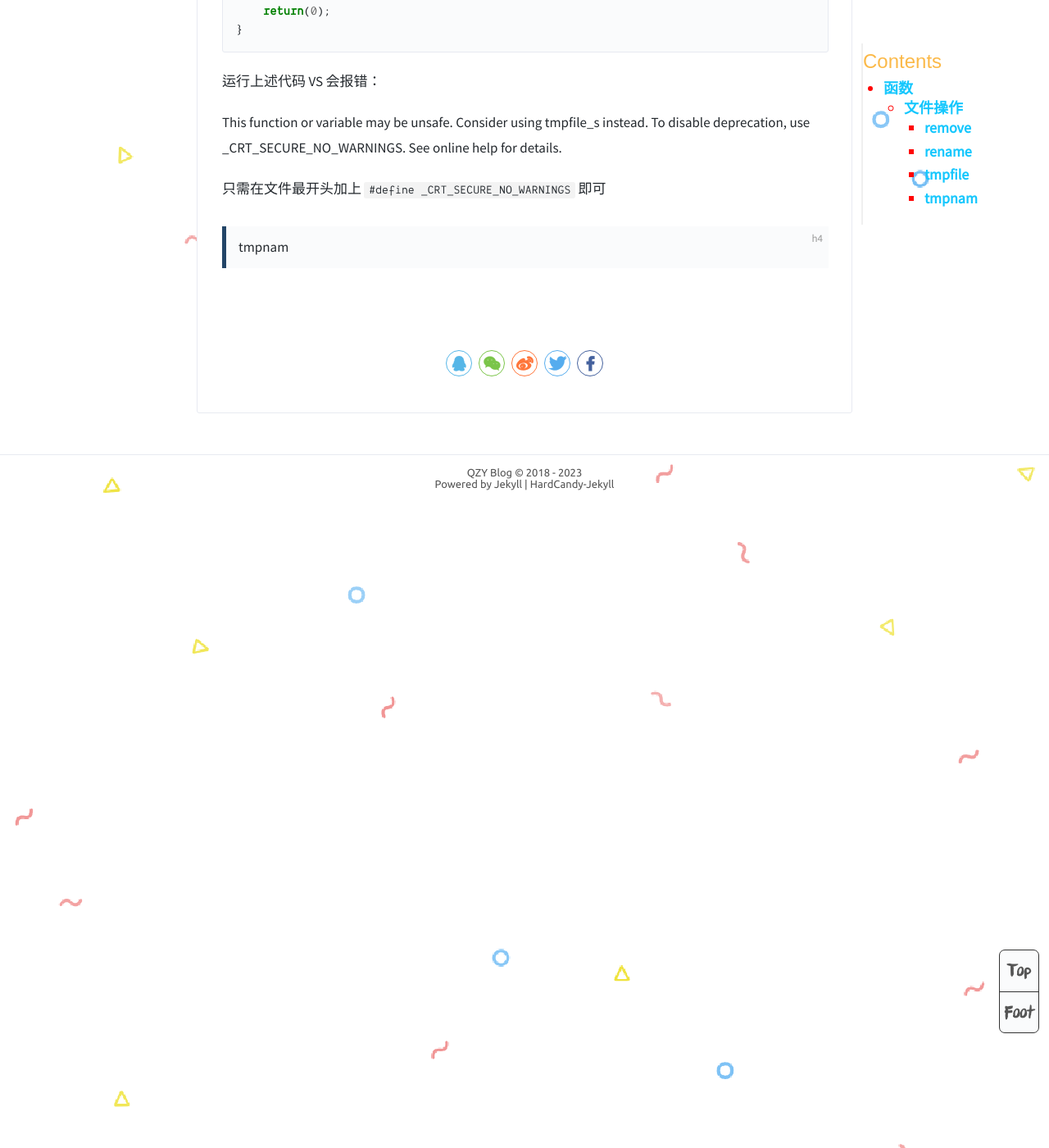
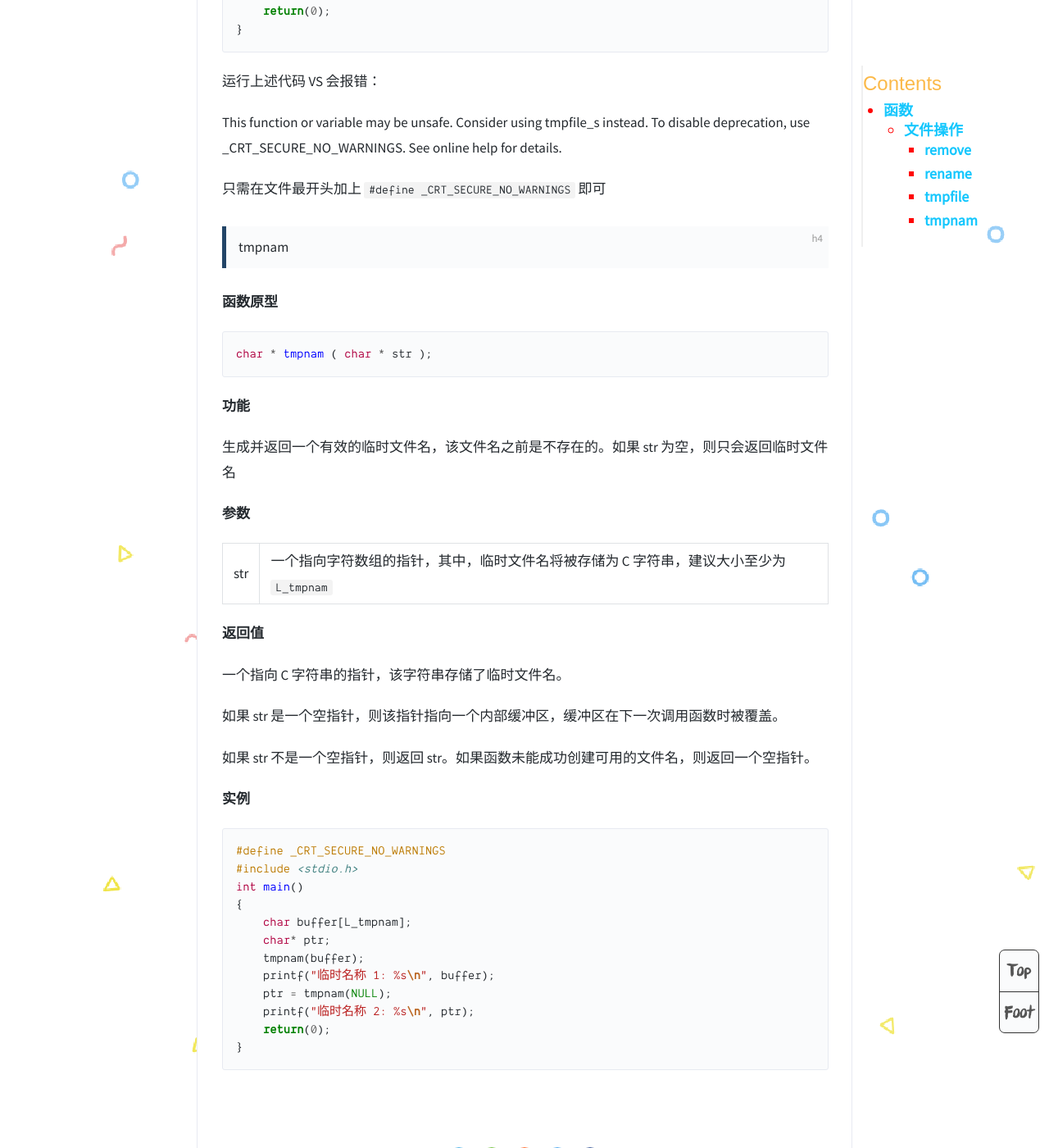
Before and after one commit to westqzy/westqzy.github.io11, a Jekyll site: the page built from _posts/2023-02-04-C语言官方库学习stdio.md, in a window 1280 px wide and 1400 px high, scrolled down 4058 px. Shown: the whole window at 82% size. Built offline with Jekyll 4.4.1, drawn with Linux system fonts in a browser that asks for light colours.

Commit message:
Update 2023-02-04-C语言官方库学习stdio.md

````diff
--- a/_posts/2023-02-04-C语言官方库学习stdio.md
+++ b/_posts/2023-02-04-C语言官方库学习stdio.md
@@ -156,3 +156,42 @@ This function or variable may be unsafe. Consider using tmpfile_s instead. To di
 只需在文件最开头加上 `#define _CRT_SECURE_NO_WARNINGS` 即可
 
 #### tmpnam
+
+**函数原型**
+
+```c
+char * tmpnam ( char * str );
+```
+
+**功能**
+
+生成并返回一个有效的临时文件名，该文件名之前是不存在的。如果 str 为空，则只会返回临时文件名
+
+**参数**
+
+| str  | 一个指向字符数组的指针，其中，临时文件名将被存储为 C 字符串，建议大小至少为`L_tmpnam`
+
+**返回值**
+
+一个指向 C 字符串的指针，该字符串存储了临时文件名。
+
+如果 str 是一个空指针，则该指针指向一个内部缓冲区，缓冲区在下一次调用函数时被覆盖。
+
+如果 str 不是一个空指针，则返回 str。如果函数未能成功创建可用的文件名，则返回一个空指针。
+
+**实例**
+
+```c
+#define _CRT_SECURE_NO_WARNINGS
+#include <stdio.h>
+int main()
+{
+    char buffer[L_tmpnam];
+    char* ptr;
+    tmpnam(buffer);
+    printf("临时名称 1: %s\n", buffer);
+    ptr = tmpnam(NULL);
+    printf("临时名称 2: %s\n", ptr);
+    return(0);
+}
+```
````
